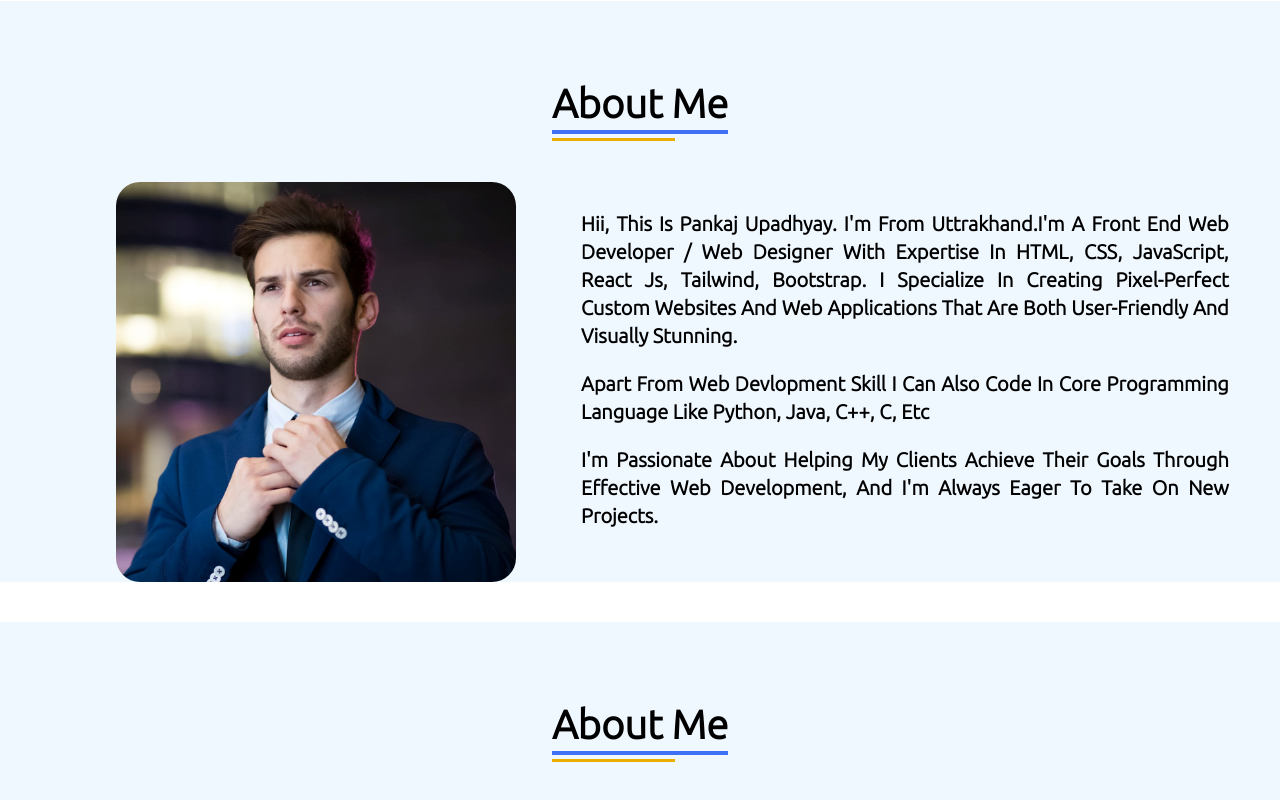
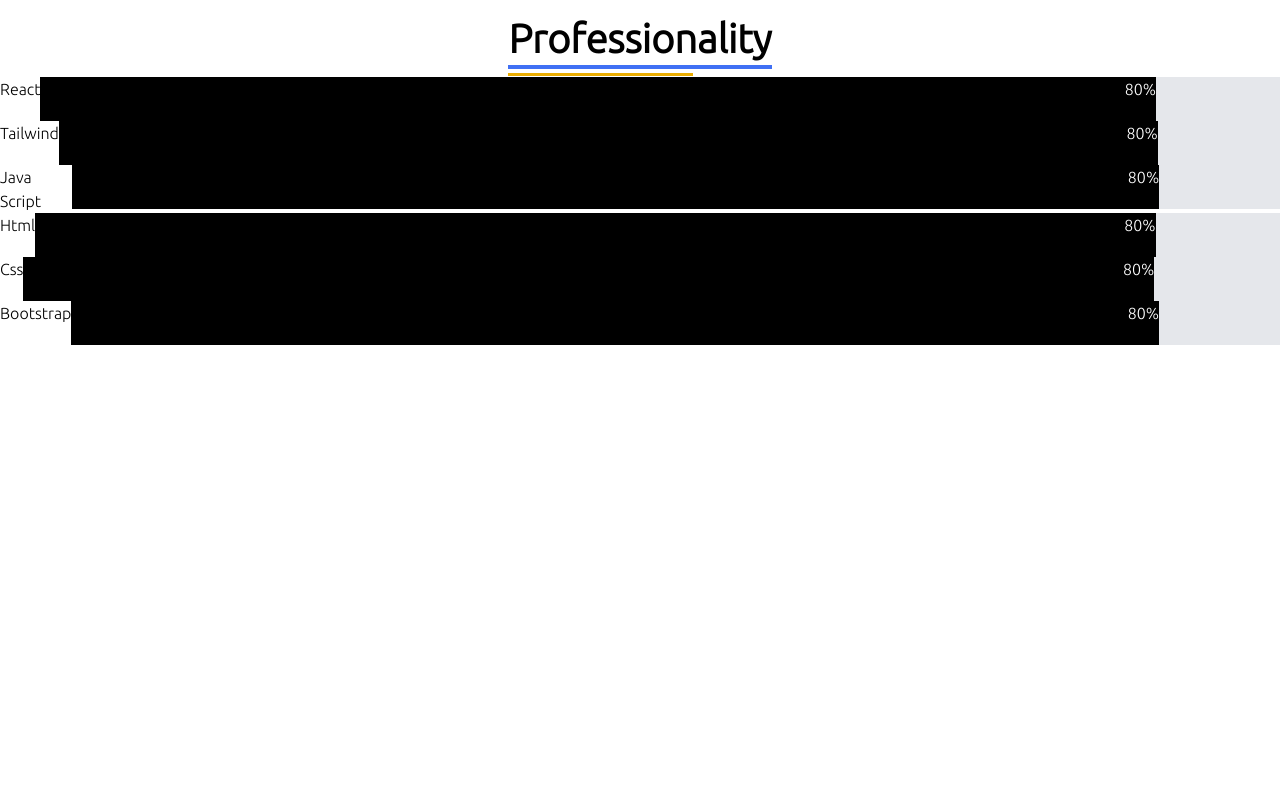
Before and after one commit to Pankajupadhyay01/React_portfolio, a React app: page / in a window 1280 px wide. Shown: the part 1420-2220 px from the top of the page. After the commit the page ends 1765 px from the top, so only its background shows below. Built offline with nearby package versions, Linux system fonts and the light colour scheme; the HTML template or start-up script is replaced by a standard one.

Commit message:
skill Bars added

```diff
--- a/src/Component/Portfolio.jsx
+++ b/src/Component/Portfolio.jsx
@@ -1,6 +1,7 @@
 import React from 'react';
 import About from '../Pages/About';
 import Hero from '../Pages/Hero';
+import Skill from '../Pages/Skill';
 import Navbar from './Navbar';
 const Portfolio = () => {
   return (
@@ -8,9 +9,7 @@
       <Navbar/>
       <Hero/>
       <About/>
-      <About/>
-      <About/>
-
+      <Skill/>
     </div>
   );
 }
--- /dev/null
+++ b/src/Pages/Skill.jsx
@@ -0,0 +1,28 @@
+import React from 'react';
+import Heading from '../Component/Heading';
+import Skills from '../data/Skills';
+const Skill = () => {
+    return (
+        <div>
+            <Heading name={"Professionality"} />
+            <div>
+                {
+                    Skills.map((pro) => (
+                        <div className='flex'>
+                            <div>{pro.name}</div>
+                            <div className='w-full block h-11 items-center bg-gray-200'>
+
+                                <div className='bg-black w-[90%] h-11 '> <span className='float-right text-white'>80%</span></div>
+                            </div>
+                        </div>
+                    ))
+                }
+
+
+
+            </div>
+        </div>
+    );
+}
+
+export default Skill;
--- /dev/null
+++ b/src/data/Skills.js
@@ -0,0 +1,26 @@
+export default [
+    {
+        name:"React",
+        per:""
+    },
+    {
+        name:"Tailwind",
+        per:""
+    },
+    {
+        name:"Java Script",
+        per:""
+    },
+    {
+        name:"Html",
+        per:""
+    },
+    {
+        name:"Css ",
+        per:""
+    },
+    {
+        name:"Bootstrap",
+        per:""
+    },
+]
```
